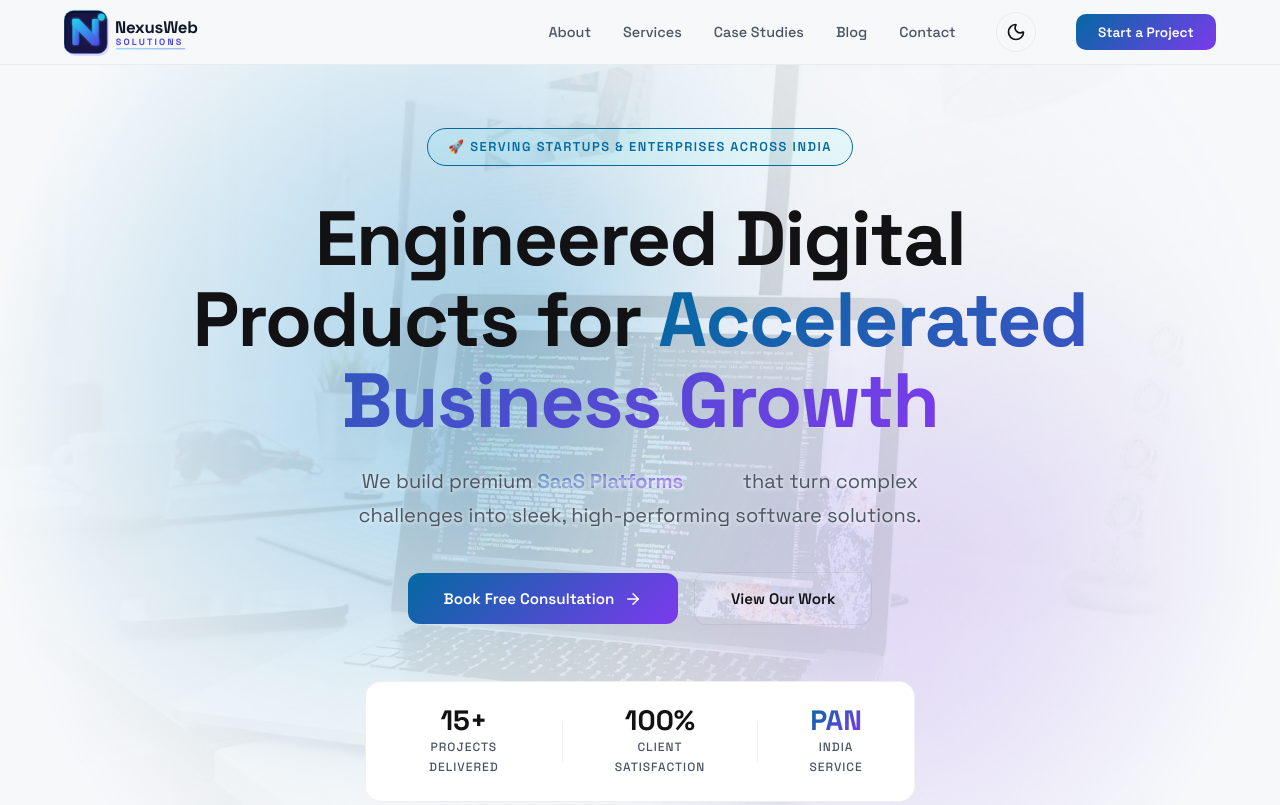
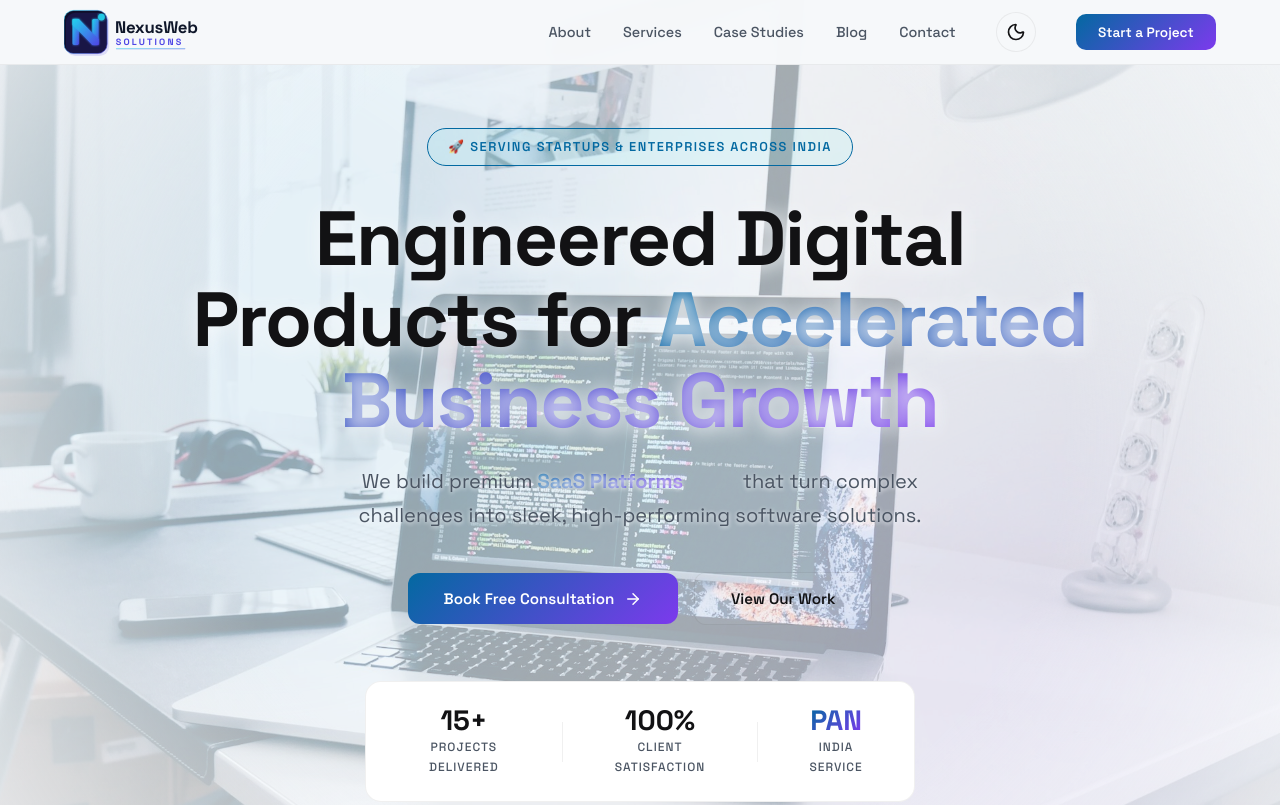
Before and after one commit to harshad56/Nexus, a React (Vite) app: page / in a window 1280 px wide. Shown: the top 805 px of the page. Built offline with nearby package versions, Linux system fonts and the light colour scheme.

Commit message:
retrretye rtytryrtyutr

```diff
--- a/src/index.css
+++ b/src/index.css
@@ -18,9 +18,10 @@
   --bg-navbar: rgba(246, 248, 250, 0.98);
   --bg-mobile-menu: rgba(246, 248, 250, 0.97);
   --hero-grid-color: rgba(0, 0, 0, 0.05);
-  --hero-bg-opacity: 0.15;
-  --hero-bg-blend-mode: multiply;
-  --hero-bg-filter: grayscale(10%) contrast(1.1);
+  --hero-bg-opacity: 0.6;
+  --hero-bg-blend-mode: normal;
+  --hero-bg-filter: contrast(1.05) saturate(1.05);
+  --hero-wash: rgba(246, 248, 250, 0.45);
   --logo-text: #0f172a;
   --logo-tagline: #4f46e5;
   --bg-recommended-card: #ffffff;
@@ -78,6 +79,7 @@
   --hero-bg-blend-mode: normal;
   --hero-bg-filter: grayscale(80%) brightness(0.6) contrast(1.2);
   --hero-grid-color: rgba(255, 255, 255, 0.07);
+  --hero-wash: rgba(10, 10, 12, 0.62);
   --logo-text: #F0F4FF;
   --logo-tagline: #6366F1;
   --bg-recommended-card: #0e0e12;
--- a/src/styles/Hero.css
+++ b/src/styles/Hero.css
@@ -16,7 +16,11 @@
   content: '';
   position: absolute;
   inset: 0;
-  background: radial-gradient(circle at center, transparent 20%, var(--bg-dark) 85%);
+  /* Uniform readability scrim + soft vignette so text never sits on the busy
+     part of the photo, while the image stays as a subtle branded texture. */
+  background:
+    radial-gradient(circle at center, transparent 55%, var(--bg-dark) 115%),
+    var(--hero-wash);
   z-index: 1;
   pointer-events: none;
   transition: background 0.3s ease;
@@ -138,6 +142,7 @@
   letter-spacing: -0.02em;
   color: var(--text-primary);
   margin-bottom: 1.5rem;
+  text-shadow: 0 2px 18px var(--bg-dark);
 }
 
 /* ----- Subtitle ----- */
@@ -163,7 +168,12 @@
 
 .hero__rotating-word {
   display: inline-block;
-  font-weight: 700;
+  font-weight: 800;
+  /* Solid high-contrast color so it never disappears against the hero image.
+     Overrides .text-gradient clipping which could render invisible. */
+  -webkit-text-fill-color: var(--accent-purple);
+  color: var(--accent-purple);
+  background: none;
 }
 
 /* ----- CTA Group ----- */
```
